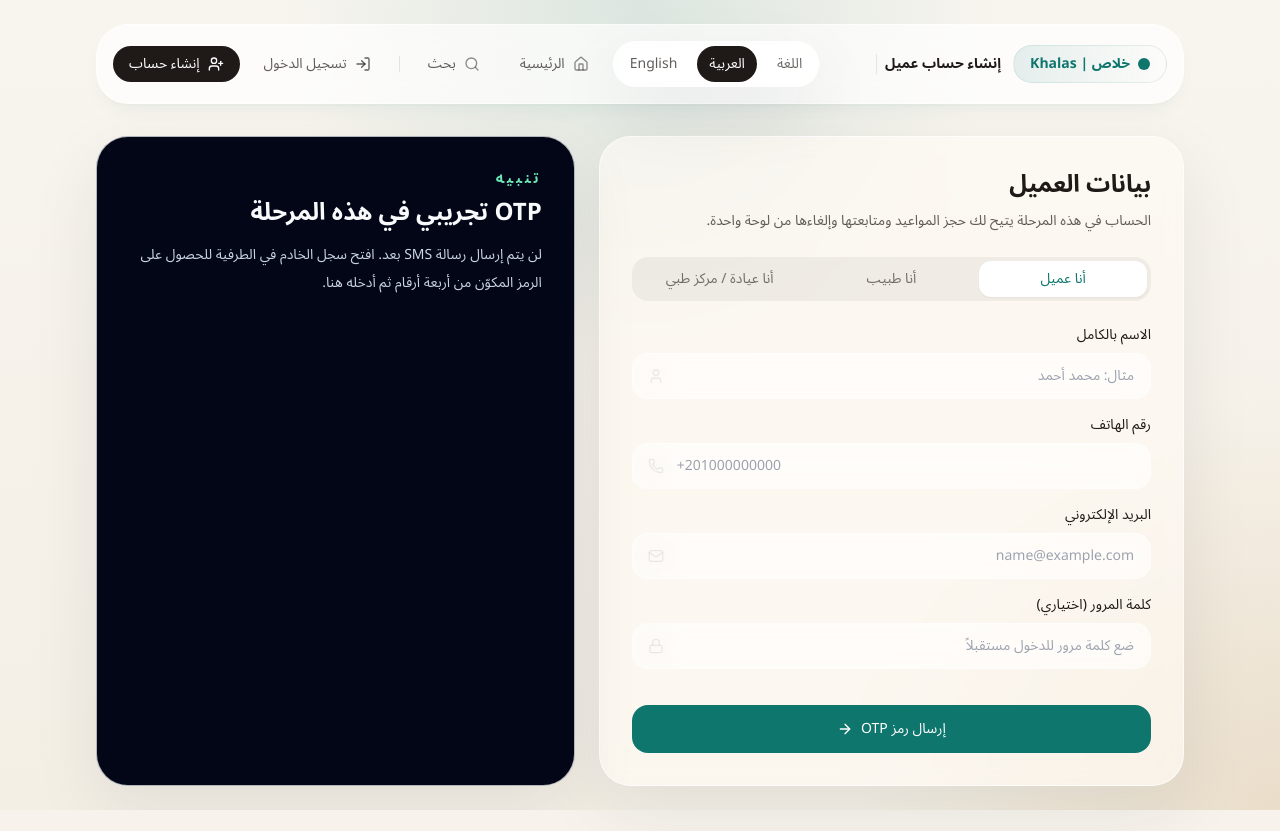
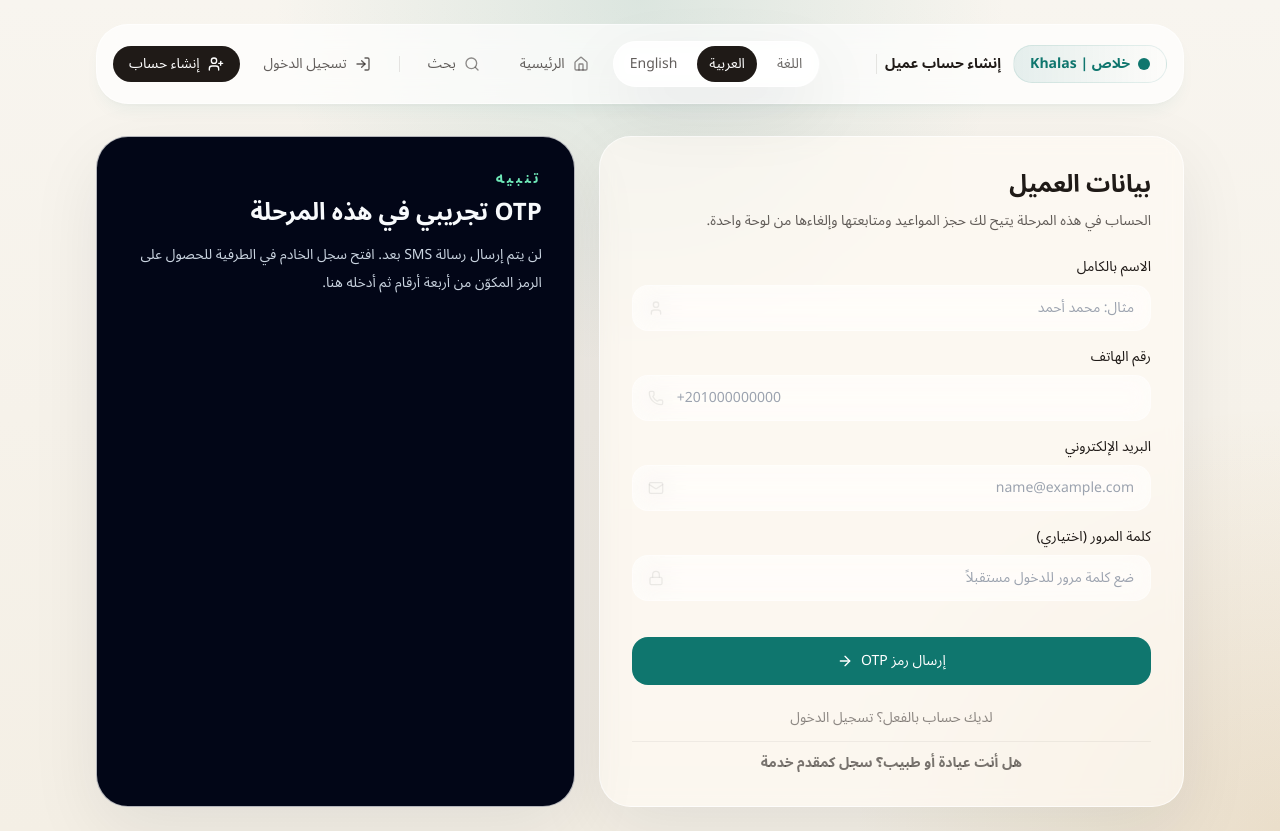
Before and after one commit to mozeyada/khalas, a Next.js app in the folder frontend/: page /ar/auth/register in a window 1280 px wide. Before the commit the page ends 810 px from the top, so only its background shows below. Built offline with nearby package versions, Linux system fonts and the light colour scheme; no server answers.

Commit message:
feat: separate patient and provider registration flows & clean UI toggles

```diff
--- a/frontend/messages/ar.json
+++ b/frontend/messages/ar.json
@@ -56,6 +56,11 @@
     "noteEyebrow": "تنبيه",
     "noteTitle": "OTP تجريبي في هذه المرحلة",
     "noteBody": "لن يتم إرسال رسالة SMS بعد. افتح سجل الخادم في الطرفية للحصول على الرمز المكوّن من أربعة أرقام ثم أدخله هنا.",
+    "loginLink": "لديك حساب بالفعل؟ تسجيل الدخول",
+    "providerLink": "هل أنت عيادة أو طبيب؟ سجل كمقدم خدمة",
+    "patientLink": "هل أنت عميل؟ احجز موعداً الآن",
+    "providerTitle": "بيانات العيادة / الطبيب",
+    "providerSubtitle": "أنشئ حساباً لإدارة عياداتك ومواعيدك وأطقمك الطبية.",
     "fields": {
       "name": "الاسم بالكامل",
       "nameAr": "الاسم بالعربية",
--- a/frontend/messages/en.json
+++ b/frontend/messages/en.json
@@ -56,6 +56,11 @@
     "noteEyebrow": "Note",
     "noteTitle": "OTP is mock-only at this stage",
     "noteBody": "No SMS is sent yet. Open the backend console, copy the four-digit code, and enter it here.",
+    "loginLink": "Already have an account? Log in",
+    "providerLink": "Are you a clinic or doctor? Register as a Provider",
+    "patientLink": "Are you a patient? Book an appointment",
+    "providerTitle": "Clinic / Doctor Details",
+    "providerSubtitle": "Create an account to manage your venues, staff schedules, and bookings.",
     "fields": {
       "name": "Full name",
       "nameAr": "Arabic name",
--- a/frontend/src/components/register-form.tsx
+++ b/frontend/src/components/register-form.tsx
@@ -1,8 +1,8 @@
 'use client';
 
-import {FormEvent, useState} from 'react';
+import {FormEvent, useState, useEffect} from 'react';
 import {useLocale, useTranslations} from 'next-intl';
-import {useRouter} from 'next/navigation';
+import {useRouter, useSearchParams} from 'next/navigation';
 import {User, Mail, Phone, Lock, KeyRound, ArrowRight, MessageSquare} from 'lucide-react';
 
 import {useSession} from '@/components/session-provider';
@@ -28,6 +28,8 @@ export function RegisterForm() {
   const t = useTranslations('RegisterPage');
   const locale = useLocale();
   const router = useRouter();
+  const searchParams = useSearchParams();
+  const isProviderFlow = searchParams?.get('role') === 'provider';
   const {register, verifyOtpCode} = useSession();
 
   const [formState, setFormState] = useState({
@@ -37,13 +39,21 @@ export function RegisterForm() {
     password: '',
     otpCode: '',
     preferredChannel: 'whatsapp' as 'email' | 'whatsapp',
-    role: 'patient' as 'patient' | 'provider',
-    providerType: undefined as 'doctor' | 'clinic' | undefined
+    role: (isProviderFlow ? 'provider' : 'patient') as 'patient' | 'provider',
+    providerType: (isProviderFlow ? 'doctor' : undefined) as 'doctor' | 'clinic' | undefined
   });
   const [otpSent, setOtpSent] = useState(false);
   const [isSubmitting, setIsSubmitting] = useState(false);
   const [feedback, setFeedback] = useState<string | null>(null);
   const [error, setError] = useState<string | null>(null);
+
+  useEffect(() => {
+    setFormState(c => ({
+      ...c,
+      role: isProviderFlow ? 'provider' : 'patient',
+      providerType: isProviderFlow ? 'doctor' : undefined
+    }));
+  }, [isProviderFlow]);
 
   async function handleRegister(event: FormEvent<HTMLFormElement>) {
     event.preventDefault();
@@ -102,29 +112,23 @@ export function RegisterForm() {
   return (
     <div className="grid gap-6 lg:grid-cols-[1.1fr_0.9fr]">
       <section className="rounded-[2rem] border border-white/70 bg-[var(--card)] p-6 shadow-soft backdrop-blur sm:p-8">
-        <h2 className="mb-2 text-2xl font-semibold text-ink">{t('title')}</h2>
-        <p className="mb-6 text-sm leading-6 text-ink/70">{t('subtitle')}</p>
+        <h2 className="mb-2 text-2xl font-semibold text-ink">
+          {isProviderFlow ? t('providerTitle') : t('title')}
+        </h2>
+        <p className="mb-6 text-sm leading-6 text-ink/70">
+          {isProviderFlow ? t('providerSubtitle') : t('subtitle')}
+        </p>
 
         <form className="space-y-5" onSubmit={otpSent ? handleVerify : handleRegister}>
           {!otpSent ? (
             <div className="space-y-4 animate-in fade-in slide-in-from-bottom-4 duration-500">
 
-              <div className="flex flex-col sm:flex-row bg-black/5 p-1 rounded-2xl mb-6 gap-1">
-                <button
-                  type="button"
-                  onClick={() => setFormState(c => ({...c, role: 'patient', providerType: undefined}))}
-                  className={`flex-1 rounded-xl py-2 text-sm font-medium transition-all ${
-                    formState.role === 'patient'
-                      ? 'bg-white shadow-sm text-teal'
-                      : 'text-ink/60 hover:text-ink hover:bg-black/5'
-                  }`}
-                >
-                  {locale === 'ar' ? 'أنا عميل' : 'I am a Patient'}
-                </button>
+              {isProviderFlow && (
+                <div className="flex bg-black/5 p-1 rounded-2xl mb-6">
                   <button
                     type="button"
                     onClick={() => setFormState(c => ({...c, role: 'provider', providerType: 'doctor'}))}
-                  className={`flex-1 rounded-xl py-2 text-sm font-medium transition-all ${
+                    className={`flex-grow rounded-xl py-2 text-sm font-medium transition-all ${
                       formState.role === 'provider' && formState.providerType === 'doctor'
                         ? 'bg-white shadow-sm text-teal'
                         : 'text-ink/60 hover:text-ink hover:bg-black/5'
@@ -135,7 +139,7 @@ export function RegisterForm() {
                   <button
                     type="button"
                     onClick={() => setFormState(c => ({...c, role: 'provider', providerType: 'clinic'}))}
-                  className={`flex-1 rounded-xl py-2 text-sm font-medium transition-all ${
+                    className={`flex-grow rounded-xl py-2 text-sm font-medium transition-all ${
                       formState.role === 'provider' && formState.providerType === 'clinic'
                         ? 'bg-white shadow-sm text-teal'
                         : 'text-ink/60 hover:text-ink hover:bg-black/5'
@@ -144,6 +148,7 @@ export function RegisterForm() {
                     {locale === 'ar' ? 'أنا عيادة / مركز طبي' : 'I am a Clinic / Dr. Office'}
                   </button>
                 </div>
+              )}
 
               <div className="grid gap-4">
                 <label className="block group">
@@ -293,6 +298,36 @@ export function RegisterForm() {
               </span>
             </button>
           </div>
+
+          {!otpSent && (
+            <div className="mt-6 text-center space-y-3">
+              <div>
+                <a
+                  href={`/${locale}/auth/login`}
+                  className="text-sm text-ink/50 hover:text-teal font-medium transition-colors"
+                >
+                  {t('loginLink')}
+                </a>
+              </div>
+              <div className="pt-2 border-t border-black/5">
+                {isProviderFlow ? (
+                  <a
+                    href={`/${locale}/auth/register`}
+                    className="text-sm text-teal hover:text-teal/80 font-semibold transition-colors"
+                  >
+                    {t('patientLink')}
+                  </a>
+                ) : (
+                  <a
+                    href={`/${locale}/auth/register?role=provider`}
+                    className="text-sm text-ink/60 hover:text-teal font-semibold transition-colors"
+                  >
+                    {t('providerLink')}
+                  </a>
+                )}
+              </div>
+            </div>
+          )}
         </form>
       </section>
 
```
Lines whose indentation alone changed are shown as unchanged.
